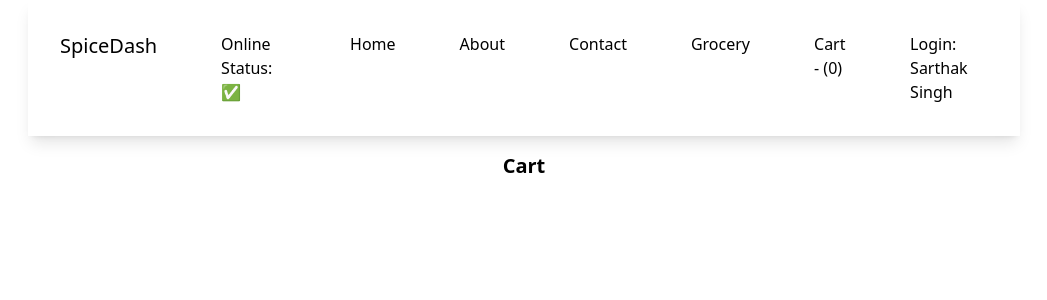
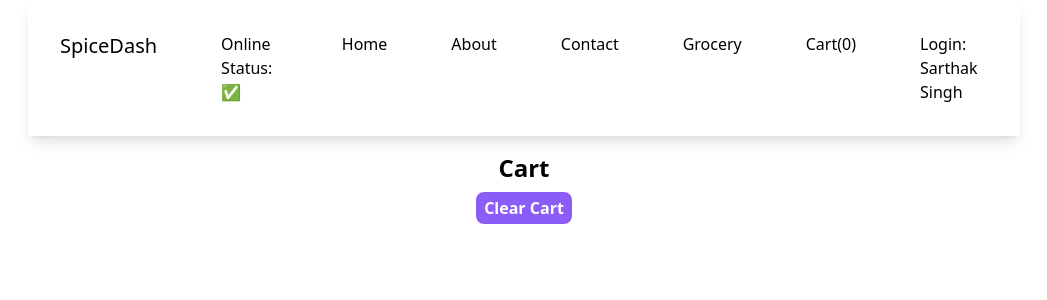
Before and after one commit to sarthak19360/namaste-react, a React (Vite) app: page /cart in a window 1280 px wide. Shown: the top 300 px of the page, without its empty margins (116-1163 px from the left). Built offline with nearby package versions, Linux system fonts and the light colour scheme.

Commit message:
Implemented some reducer functions in our redux store

```diff
--- a/src/components/Cart.js
+++ b/src/components/Cart.js
@@ -1,12 +1,23 @@
-import ItemList from "./CartItemList";
+import CartItemList from "./CartItemList";
 import { useSelector } from "react-redux";
+import { clearCart } from "../utils/cartSlice";
+import { useDispatch } from "react-redux";
 const Cart = () => {
   const cartItems = useSelector((store) => store.cart.items);
+  const dispatch = useDispatch();
   return (
     <div className="text-center w-6/12 m-auto">
-      <h1 className="font-bold text-xl">Cart</h1>
+      <h1 className="font-bold text-2xl pb-2">Cart</h1>
+      <button
+        onClick={() => {
+          dispatch(clearCart());
+        }}
+        className="px-2 py-1 rounded-lg bg-violet-500 text-white font-semibold"
+      >
+        Clear Cart
+      </button>
       {cartItems?.map((item) => {
-        return <ItemList key={item?.card?.info?.id} cartItem={item} />;
+        return <CartItemList key={item?.card?.info?.id} cartItem={item} />;
       })}
     </div>
   );
--- a/src/components/CartItemList.js
+++ b/src/components/CartItemList.js
@@ -1,7 +1,10 @@
 import { MENU_IMG } from "../utils/constants";
+import { removeItem } from "../utils/cartSlice";
+import { useDispatch } from "react-redux";
 const CartItemList = ({ cartItem }) => {
   const { name, price, defaultPrice, imageId, description } =
     cartItem?.card?.info || {};
+  const dispatch = useDispatch();
   return (
     <div className="flex justify-between p-3 border-b-2 border-gray-200">
       <div className="w-9/12">
@@ -9,13 +12,23 @@ const CartItemList = ({ cartItem }) => {
         <div className="rupee">{price ? price / 100 : defaultPrice / 100}</div>
         <div className="text-xs font-extralight pr-2">{description}</div>
       </div>
-      <div className="w-3/12">
+      <div className="w-2/12">
         <img
           className="h-28 w-32 rounded-lg bg-cyan-200"
           src={MENU_IMG + imageId}
           alt="menu-item"
         />
       </div>
+      <div className="w-1/12">
+        <button
+          onClick={() => {
+            dispatch(removeItem(cartItem));
+          }}
+          className="w-24 text-sm p-2 bg-red-500 rounded-lg border-solid border-2 shadow-lg mx-8 mt-[30] text-white"
+        >
+          REMOVE -
+        </button>
+      </div>
     </div>
   );
 };
--- a/src/components/Header.js
+++ b/src/components/Header.js
@@ -45,7 +45,10 @@ const Header = () => {
 
           <li className="p-8">
             <Link style={{ textDecoration: "none", color: "black" }} to="/cart">
-              Cart - ({cartItems.length})
+              <div className="flex">
+                <span>Cart</span>
+                <span className="font-medium">({cartItems.length})</span>
+              </div>
             </Link>
           </li>
           <li className="p-8">
--- a/src/components/ItemList.js
+++ b/src/components/ItemList.js
@@ -1,7 +1,7 @@
 import React, { useState } from "react";
 import { MENU_IMG } from "../utils/constants";
 import { useDispatch } from "react-redux";
-import { addItem } from "../utils/cartSlice";
+import { addItem, removeItem } from "../utils/cartSlice";
 const ItemList = ({ itemCard }) => {
   const { name, price, defaultPrice, imageId, description } =
     itemCard?.card?.info || {};
@@ -9,6 +9,11 @@ const ItemList = ({ itemCard }) => {
   const handleAddItem = (item) => {
     dispatch(addItem(item));
     setCount(count + 1);
+  };
+
+  const handleDeleteItem = (item) => {
+    dispatch(removeItem(item));
+    setCount(count - 1);
   };
 
   const [count, setCount] = useState(0);
@@ -24,14 +29,17 @@ const ItemList = ({ itemCard }) => {
           {count === 0 ? (
             <button
               onClick={() => handleAddItem(itemCard)}
-              className="text-sm p-2 bg-black rounded-lg border-solid border-2 shadow-lg mx-8 mt-[74] text-white"
+              className="text-sm p-2 bg-green-400 rounded-lg border-solid border-2 shadow-lg mx-8 mt-[74] text-gray-600"
             >
               ADD +
             </button>
           ) : (
-            <div className="text-sm p-2 bg-green-300 rounded-lg border-solid border-2 shadow-lg mx-8 mt-[74] text-white">
-              ADDED
-            </div>
+            <button
+              onClick={() => handleDeleteItem(itemCard)}
+              className="text-sm p-2 bg-red-500 rounded-lg border-solid border-2 shadow-lg mx-8 mt-[74] text-white"
+            >
+              REMOVE -
+            </button>
           )}
         </div>
         <img
--- a/src/utils/cartSlice.js
+++ b/src/utils/cartSlice.js
@@ -10,7 +10,10 @@ const cartSlice = createSlice({
       state.items.push(action.payload);
     },
     removeItem: (state, action) => {
-      state.items.pop();
+      console.log(action.payload);
+      state.items = state.items.filter((item) => {
+        return item.card.info.id !== action.payload.card.info.id;
+      });
     },
     clearCart: (state, action) => {
       state.items.length = 0;
```
